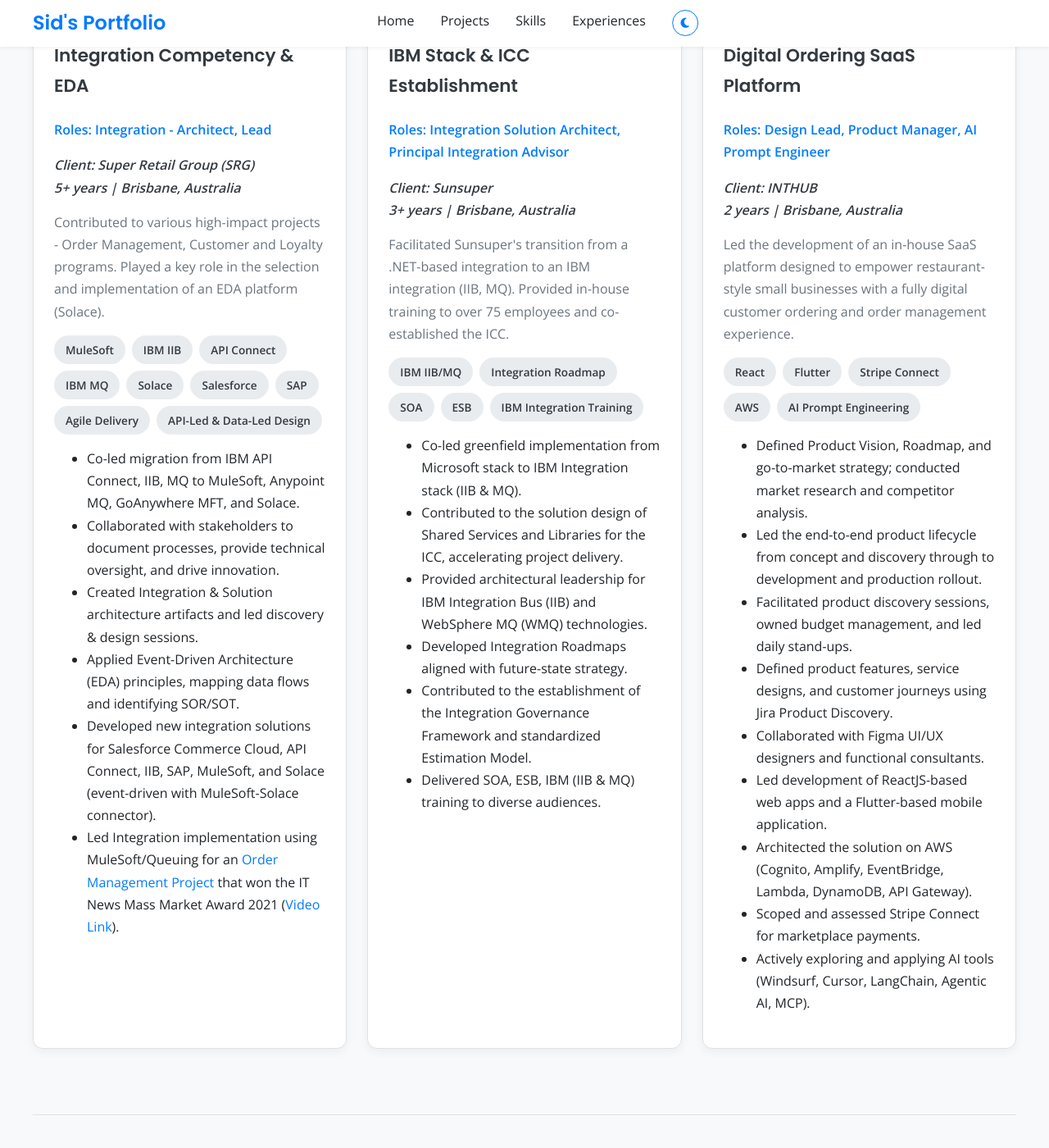
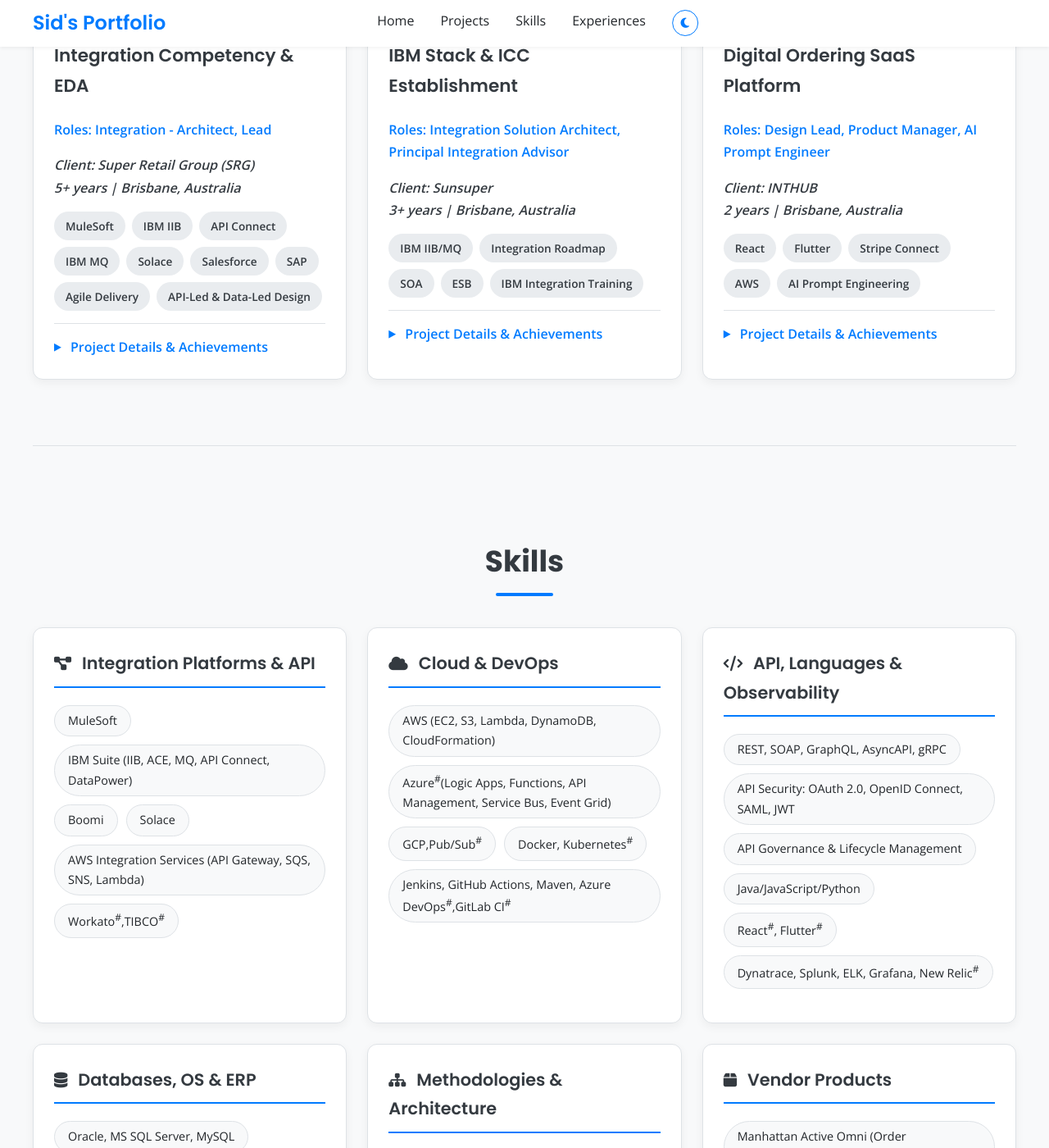
Before and after one commit to sid-inthub/sid-inthub.github.io, a Jekyll site: the page built from index.md, in a window 1280 px wide and 1400 px high, scrolled down 1208 px. Shown: the whole window at 82% size. Built offline with Jekyll 4.4.1, drawn with Linux system fonts in a browser that asks for light colours; some of the changed text lies outside the part shown.

Commit message:
AI Updates

```diff
--- a/_includes/section-certifications.html
+++ b/_includes/section-certifications.html
@@ -1,6 +1,13 @@
 <section class="section" id="certifications">
     <h2 class="section-title">Courses, Certifications & Education</h2>
-    <div class="certifications-grid">
+
+    <!-- Professional Certifications Group -->
+    <h3 class="category-title"
+        style="border-bottom: 2px solid var(--border-color); padding-bottom: 10px; margin-bottom: 20px;">
+        <i class="fas fa-certificate" style="color: var(--primary-color); margin-right: 10px;"></i> Professional
+        Certifications
+    </h3>
+    <div class="certifications-grid" style="margin-bottom: 40px;">
         <div class="certification-card">
             <h3 class="certification-name">Certified: Associate Developer</h3>
             <p class="certification-issuer">Boomi</p>
@@ -12,8 +19,32 @@
         <div class="certification-card">
             <h3 class="certification-name">Certified: Professional Architect</h3>
             <p class="certification-issuer">Boomi</p>
-            <!-- <p class="certification-year">2023</p> -->
         </div>
+        <div class="certification-card">
+            <h3 class="certification-name">Certified: Automation Pro I</h3>
+            <p class="certification-issuer">Workato</p>
+        </div>
+        <div class="certification-card">
+            <h3 class="certification-name">Certified: TOGAF 9 Foundation Level</h3>
+            <p class="certification-issuer">The Open Group (Cert# 74674)</p>
+        </div>
+        <div class="certification-card">
+            <h3 class="certification-name">Certified: WTX Developer - V8.2</h3>
+            <p class="certification-issuer">IBM</p>
+        </div>
+        <div class="certification-card">
+            <h3 class="certification-name">Certified: SAP Consultant XI 3.0</h3>
+            <p class="certification-issuer">SAP Labs, NetWeaver</p>
+        </div>
+    </div>
+
+    <!-- Technical Training & Courses Group -->
+    <h3 class="category-title"
+        style="border-bottom: 2px solid var(--border-color); padding-bottom: 10px; margin-bottom: 20px;">
+        <i class="fas fa-chalkboard-teacher" style="color: var(--primary-color); margin-right: 10px;"></i> Training &
+        Courses
+    </h3>
+    <div class="certifications-grid" style="margin-bottom: 40px;">
         <div class="certification-card">
             <h3 class="certification-name">Course: Mule 4 Development</h3>
             <p class="certification-issuer">MuleSoft</p>
@@ -23,18 +54,12 @@
             <p class="certification-issuer">AWS</p>
         </div>
         <div class="certification-card">
-            <h3 class="certification-name">Certified: SAP Consultant XI 3.0</h3>
-            <!-- <h3 class="certification-name">Certified: Technology Consultant SAP XI 3.0</h3> -->
-            <p class="certification-issuer">SAP Labs, NetWeaver</p>
+            <h3 class="certification-name">Course: Automation Pro I, II</h3>
+            <p class="certification-issuer">Workato</p>
         </div>
         <div class="certification-card">
             <h3 class="certification-name">Course: TOGAF 9.1</h3>
-            <!-- <h3 class="certification-name">TOGAF Enterprise Architecture Methodology and Framework (9.1) - Course</h3> -->
             <p class="certification-issuer">The Open Group</p>
-        </div>
-        <div class="certification-card">
-            <h3 class="certification-name">Certified: TOGAF 9 Foundation Level</h3>
-            <p class="certification-issuer">The Open Group (Cert# 74674)</p>
         </div>
         <div class="certification-card">
             <h3 class="certification-name">Course: IIB / WMB Developer</h3>
@@ -44,21 +69,19 @@
             <h3 class="certification-name">Course: DataPower XI50/XI52</h3>
             <p class="certification-issuer">IBM</p>
         </div>
+    </div>
+
+    <!-- Education Group -->
+    <h3 class="category-title"
+        style="border-bottom: 2px solid var(--border-color); padding-bottom: 10px; margin-bottom: 20px;">
+        <i class="fas fa-graduation-cap" style="color: var(--primary-color); margin-right: 10px;"></i> Education
+    </h3>
+    <div class="certifications-grid">
         <div class="certification-card">
-            <h3 class="certification-name">Certified: WTX Developer - V8.2</h3>
-            <p class="certification-issuer">IBM</p>
-        </div>
-        <div class="certification-card">
-            <h3 class="certification-name">Course: Automation Pro I, II</h3>
-            <p class="certification-issuer">Workato</p>
-        </div>
-        <div class="certification-card">
-            <h3 class="certification-name">Certified: Automation Pro I</h3>
-            <p class="certification-issuer">Workato</p>
-        </div>
-        <div class="certification-card">
-            <h3 class="certification-name">Education: Bachelor of Engineering (Computer Science)</h3>
-            <p class="certification-issuer">Visvesvaraya Technological University, Belgaum (India) | 2000 - 2004</p>
+            <h3 class="certification-name" style="margin-bottom: 5px;">Bachelor of Engineering (Computer Science)</h3>
+            <p class="certification-issuer" style="font-weight: normal; color: var(--text-muted);">Visvesvaraya
+                Technological University, Belgaum (India) | 2000 - 2004</p>
         </div>
     </div>
+
 </section>
--- a/_includes/section-projects.html
+++ b/_includes/section-projects.html
@@ -8,9 +8,6 @@
                 <p class="project-role">Roles: Integration - Architect, Lead</p>
                 <p class="project-client">Client: Super Retail Group (SRG)<br /><em>5+ years | Brisbane, Australia</em>
                 </p>
-                <p class="project-description">Contributed to various high-impact projects - Order Management, Customer
-                    and Loyalty programs. Played a key role in the selection and implementation of an EDA platform
-                    (Solace).</p>
                 <div class="project-tech">
                     <span class="tech-tag">MuleSoft</span>
                     <span class="tech-tag">IBM IIB</span>
@@ -21,19 +18,32 @@
                     <span class="tech-tag">SAP</span>
                     <span class="tech-tag">Agile Delivery</span>
                     <span class="tech-tag">API-Led & Data-Led Design</span>
-                    <!-- <span class="limited-exposure">SAP</span> -->
                 </div>
+
+                <details class="experience-details">
+                    <summary>Project Details & Achievements</summary>
+                    <div style="margin-top: 15px;">
+                        <p class="project-description">Contributed to various high-impact projects - Order Management,
+                            Customer
+                            and Loyalty programs. Played a key role in the selection and implementation of an EDA
+                            platform
+                            (Solace).</p>
                         <div class="project-achievements">
-                    <ul>
-                        <li>Co-led migration from IBM API Connect, IIB, MQ to MuleSoft, Anypoint MQ, GoAnywhere MFT, and
+                            <ul class="experience-points" style="padding-left: 20px;">
+                                <li>Co-led migration from IBM API Connect, IIB, MQ to MuleSoft, Anypoint MQ, GoAnywhere
+                                    MFT, and
                                     Solace.</li>
-                        <li>Collaborated with stakeholders to document processes, provide technical oversight, and drive
+                                <li>Collaborated with stakeholders to document processes, provide technical oversight,
+                                    and drive
                                     innovation.</li>
-                        <li>Created Integration & Solution architecture artifacts and led discovery & design sessions.
+                                <li>Created Integration & Solution architecture artifacts and led discovery & design
+                                    sessions.
                                 </li>
-                        <li>Applied Event-Driven Architecture (EDA) principles, mapping data flows and identifying
+                                <li>Applied Event-Driven Architecture (EDA) principles, mapping data flows and
+                                    identifying
                                     SOR/SOT.</li>
-                        <li>Developed new integration solutions for Salesforce Commerce Cloud, API Connect, IIB, SAP,
+                                <li>Developed new integration solutions for Salesforce Commerce Cloud, API Connect, IIB,
+                                    SAP,
                                     MuleSoft, and Solace (event-driven with MuleSoft-Solace connector).</li>
                                 <li>
                                     Led Integration implementation using MuleSoft/Queuing for an
@@ -45,6 +55,8 @@
                             </ul>
                         </div>
                     </div>
+                </details>
+            </div>
         </div>
 
         <div class="project-card">
@@ -52,9 +64,7 @@
                 <h3 class="project-title">IBM Stack & ICC Establishment</h3>
                 <p class="project-role">Roles: Integration Solution Architect, Principal Integration Advisor<br></p>
                 <p class="project-client">Client: Sunsuper<br /><em>3+ years | Brisbane, Australia</em></p>
-                <p class="project-description">Facilitated Sunsuper's transition from a .NET-based integration to an IBM
-                    integration (IIB, MQ). Provided in-house training to over 75 employees and co-established the ICC.
-                </p>
+
                 <div class="project-tech">
                     <span class="tech-tag">IBM IIB/MQ</span>
                     <span class="tech-tag">Integration Roadmap</span>
@@ -62,20 +72,34 @@
                     <span class="tech-tag">ESB</span>
                     <span class="tech-tag">IBM Integration Training</span>
                 </div>
+
+                <details class="experience-details">
+                    <summary>Project Details & Achievements</summary>
+                    <div style="margin-top: 15px;">
+                        <p class="project-description">Facilitated Sunsuper's transition from a .NET-based integration
+                            to an IBM
+                            integration (IIB, MQ). Provided in-house training to over 75 employees and co-established
+                            the ICC.
+                        </p>
                         <div class="project-achievements">
-                    <ul>
-                        <li>Co-led greenfield implementation from Microsoft stack to IBM Integration stack (IIB & MQ).
+                            <ul class="experience-points" style="padding-left: 20px;">
+                                <li>Co-led greenfield implementation from Microsoft stack to IBM Integration stack (IIB
+                                    & MQ).
                                 </li>
                                 <li>Contributed to the solution design of Shared Services and Libraries for the ICC,
                                     accelerating project delivery.</li>
-                        <li>Provided architectural leadership for IBM Integration Bus (IIB) and WebSphere MQ (WMQ)
+                                <li>Provided architectural leadership for IBM Integration Bus (IIB) and WebSphere MQ
+                                    (WMQ)
                                     technologies.</li>
                                 <li>Developed Integration Roadmaps aligned with future-state strategy.</li>
-                        <li>Contributed to the establishment of the Integration Governance Framework and standardized
+                                <li>Contributed to the establishment of the Integration Governance Framework and
+                                    standardized
                                     Estimation Model.</li>
                                 <li>Delivered SOA, ESB, IBM (IIB & MQ) training to diverse audiences.</li>
                             </ul>
                         </div>
+                    </div>
+                </details>
             </div>
         </div>
 
@@ -84,37 +108,50 @@
                 <h3 class="project-title">Digital Ordering SaaS Platform</h3>
                 <p class="project-role">Roles: Design Lead, Product Manager, AI Prompt Engineer<br></p>
                 <p class="project-client">Client: INTHUB <br /><em>2 years | Brisbane, Australia</em></p>
-                <p class="project-description">Led the development of an in-house SaaS platform designed to empower
-                    restaurant-style small businesses with a fully digital customer ordering and order management
-                    experience.</p>
+
                 <div class="project-tech">
                     <span class="tech-tag">React</span>
                     <span class="tech-tag">Flutter</span>
                     <span class="tech-tag">Stripe Connect</span>
                     <span class="tech-tag">AWS</span>
                     <span class="tech-tag">AI Prompt Engineering</span>
-                    <!-- <span class="tech-tag">Cursor AI</span> -->
                 </div>
+
+                <details class="experience-details">
+                    <summary>Project Details & Achievements</summary>
+                    <div style="margin-top: 15px;">
+                        <p class="project-description">Led the development of an in-house SaaS platform designed to
+                            empower
+                            restaurant-style small businesses with a fully digital customer ordering and order
+                            management
+                            experience.</p>
                         <div class="project-achievements">
-                    <!-- <strong>Key Responsibilities & Achievements:</strong> -->
-                    <ul>
-                        <li>Defined Product Vision, Roadmap, and go-to-market strategy; conducted market research and
+                            <ul class="experience-points" style="padding-left: 20px;">
+                                <li>Defined Product Vision, Roadmap, and go-to-market strategy; conducted market
+                                    research and
                                     competitor analysis.</li>
-                        <li>Led the end-to-end product lifecycle from concept and discovery through to development and
+                                <li>Led the end-to-end product lifecycle from concept and discovery through to
+                                    development and
                                     production rollout.</li>
-                        <li>Facilitated product discovery sessions, owned budget management, and led daily stand-ups.
+                                <li>Facilitated product discovery sessions, owned budget management, and led daily
+                                    stand-ups.
                                 </li>
                                 <li>Defined product features, service designs, and customer journeys using Jira Product
                                     Discovery.</li>
                                 <li>Collaborated with Figma UI/UX designers and functional consultants.</li>
-                        <li>Led development of ReactJS-based web apps and a Flutter-based mobile application.</li>
-                        <li>Architected the solution on AWS (Cognito, Amplify, EventBridge, Lambda, DynamoDB, API
+                                <li>Led development of ReactJS-based web apps and a Flutter-based mobile application.
+                                </li>
+                                <li>Architected the solution on AWS (Cognito, Amplify, EventBridge, Lambda, DynamoDB,
+                                    API
                                     Gateway).</li>
                                 <li>Scoped and assessed Stripe Connect for marketplace payments.</li>
-                        <li>Actively exploring and applying AI tools (Windsurf, Cursor, LangChain, Agentic AI, MCP).
+                                <li>Actively exploring and applying AI tools (Windsurf, Cursor, LangChain, Agentic AI,
+                                    MCP).
                                 </li>
                             </ul>
                         </div>
+                    </div>
+                </details>
             </div>
         </div>
 
--- a/_includes/section-skills.html
+++ b/_includes/section-skills.html
@@ -2,7 +2,8 @@
     <h2 class="section-title">Skills</h2>
     <div class="skills-container">
         <div class="skill-category">
-            <h3 class="category-title">Integration Platforms & API</h3>
+            <h3 class="category-title"><i class="fas fa-project-diagram"
+                    style="margin-right: 8px; font-size: 0.9em;"></i> Integration Platforms & API</h3>
             <ul class="skill-items pills">
                 <li>MuleSoft</li>
                 <li>IBM Suite (IIB, ACE, MQ, API Connect, DataPower)</li>
@@ -14,7 +15,8 @@
         </div>
 
         <div class="skill-category">
-            <h3 class="category-title">Cloud & DevOps</h3>
+            <h3 class="category-title"><i class="fas fa-cloud" style="margin-right: 8px; font-size: 0.9em;"></i> Cloud &
+                DevOps</h3>
             <ul class="skill-items pills">
                 <li>AWS (EC2, S3, Lambda, DynamoDB, CloudFormation)</li>
                 <li>Azure<sup>#</sup>(Logic Apps, Functions, API Management, Service Bus, Event Grid)</li>
@@ -25,7 +27,8 @@
         </div>
 
         <div class="skill-category">
-            <h3 class="category-title">API, Languages & Observability</h3>
+            <h3 class="category-title"><i class="fas fa-code" style="margin-right: 8px; font-size: 0.9em;"></i> API,
+                Languages & Observability</h3>
             <ul class="skill-items pills">
                 <li>REST, SOAP, GraphQL, AsyncAPI, gRPC</li>
                 <li>API Security: OAuth 2.0, OpenID Connect, SAML, JWT</li>
@@ -37,7 +40,8 @@
         </div>
 
         <div class="skill-category">
-            <h3 class="category-title">Databases, OS & ERP</h3>
+            <h3 class="category-title"><i class="fas fa-database" style="margin-right: 8px; font-size: 0.9em;"></i>
+                Databases, OS & ERP</h3>
             <ul class="skill-items pills">
                 <li>Oracle, MS SQL Server, MySQL</li>
                 <li>MongoDB, Amazon DynamoDB</li>
@@ -50,7 +54,8 @@
         </div>
 
         <div class="skill-category">
-            <h3 class="category-title">Methodologies & Architecture</h3>
+            <h3 class="category-title"><i class="fas fa-sitemap" style="margin-right: 8px; font-size: 0.9em;"></i>
+                Methodologies & Architecture</h3>
             <ul class="skill-items pills">
                 <li>Agile (Scrum, Kanban)</li>
                 <li>TDD, BDD</li>
@@ -62,7 +67,8 @@
         </div>
 
         <div class="skill-category">
-            <h3 class="category-title">Vendor Products</h3>
+            <h3 class="category-title"><i class="fas fa-box" style="margin-right: 8px; font-size: 0.9em;"></i> Vendor
+                Products</h3>
             <ul class="skill-items pills">
                 <li>Manhattan Active Omni (Order Management)</li>
                 <li>Channel Advisor Marketplace Fanatics Retail</li>
```
Lines whose indentation alone changed are shown as unchanged.
